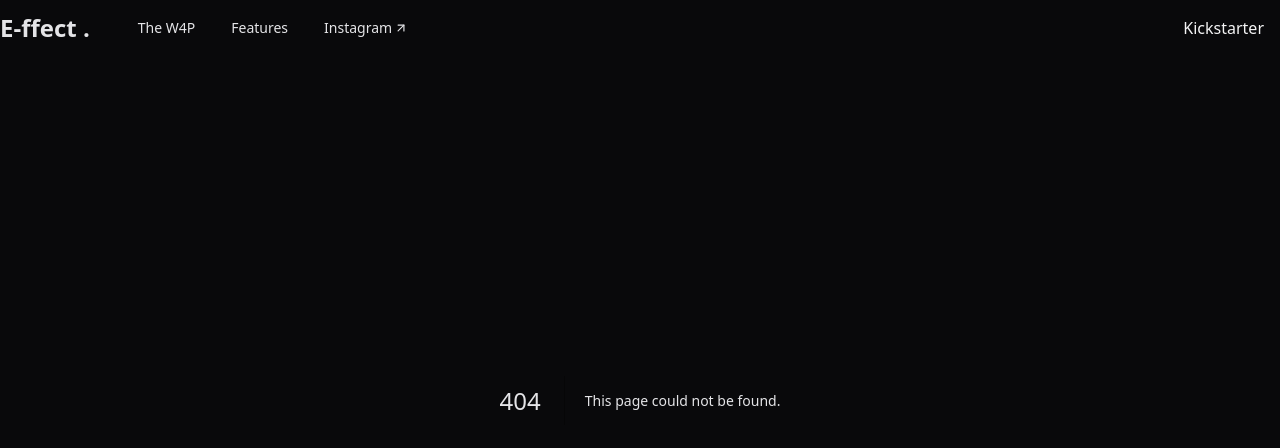
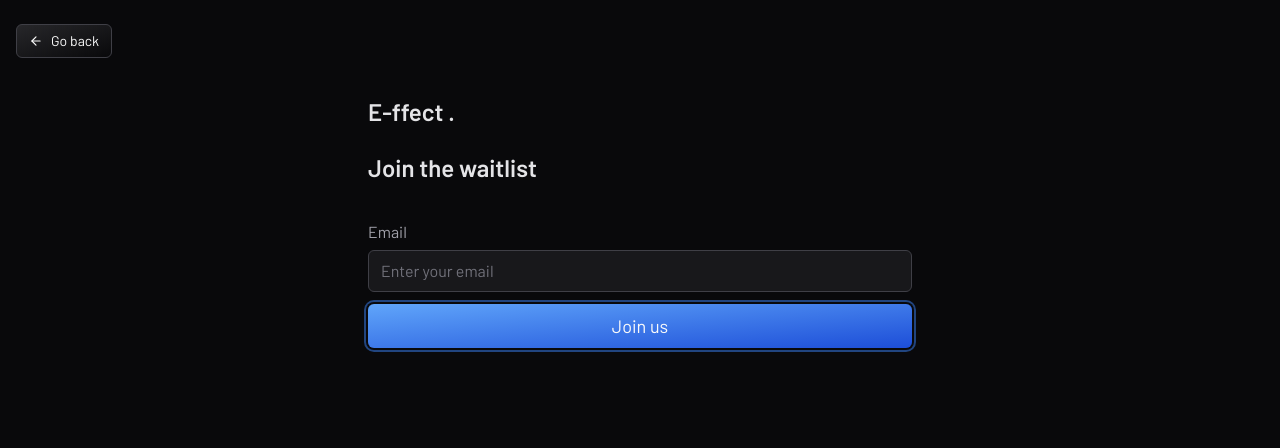
Before and after one commit to spooneyes/e-ffect-landing-final, a Next.js app: page /join in a window 1280 px wide. Before the commit this address had no page. Shown: the top 448 px of the page. Built offline with nearby package versions, Linux system fonts and the light colour scheme.

Commit message:
Join waitlist Api route + page

```diff
--- a/package.json
+++ b/package.json
@@ -9,7 +9,9 @@
     "lint": "next lint"
   },
   "dependencies": {
+    "@mailchimp/mailchimp_marketing": "^3.0.80",
     "class-variance-authority": "^0.7.0",
+    "formik": "^2.4.6",
     "framer-motion": "^11.0.20",
     "mini-svg-data-uri": "^1.4.4",
     "next": "14.1.0",
@@ -19,7 +21,8 @@
     "react-dom": "^18",
     "react-icons": "^5.0.1",
     "react-use-measure": "^2.1.1",
-    "tailwind-merge": "^2.2.1"
+    "tailwind-merge": "^2.2.1",
+    "yup": "^1.4.0"
   },
   "devDependencies": {
     "@types/node": "^20",
--- a/src/components/hero/Content.tsx
+++ b/src/components/hero/Content.tsx
@@ -5,7 +5,6 @@ import { SplashButton } from "../buttons/SplashButton";
 import { GhostButton } from "../buttons/GhostButton";
 import { GlowingChip } from "../utils/GlowingChip";
 import { useRouter } from "next/router";
-import Example from "../utils/Input";
 
 export const Content = () => {
   const router = useRouter();
@@ -83,7 +82,7 @@ export const Content = () => {
         {/* TODO */}
         {/* Page pour rentrer son mail */}
         <SplashButton
-          onClick={() => router.push("/#")}
+          onClick={() => router.push("/join")}
           className="flex items-center gap-2"
         >
           Join us
@@ -93,7 +92,7 @@ export const Content = () => {
           onClick={() => router.push("/#features")}
           className="rounded-md px-4 py-2 text-lg text-zinc-100"
         >
-          Learn more
+          About our product
         </GhostButton>
       </motion.div>
       <motion.div
--- a/src/components/signin/SignIn.tsx
+++ b/src/components/signin/SignIn.tsx
@@ -1,4 +1,5 @@
-import React from "react";
+"use client";
+import React, { useState } from "react";
 import { CornerGrid } from "../utils/CornerGrid";
 import { NavLogo } from "../navbar/NavLogo";
 import Link from "next/link";
@@ -8,6 +9,14 @@ import { SplashButton } from "../buttons/SplashButton";
 import { FiArrowLeft } from "react-icons/fi";
 import { useRouter } from "next/router";
 import { motion } from "framer-motion";
+
+import { Formik, Form, Field, ErrorMessage } from "formik";
+import * as Yup from "yup";
+
+type Props = {};
+const requiredSchema = Yup.object({
+  email: Yup.string().email("Invalid email").required("Email is required"),
+});
 
 export const SignIn = () => {
   const router = useRouter();
@@ -41,13 +50,14 @@ export const SignIn = () => {
       >
         <Heading />
 
-        <SocialOptions />
-        <Or />
+        {/* <SocialOptions /> */}
+        {/* <Or /> */}
         <Email />
-        <Terms />
+
+        {/* <Terms /> */}
       </motion.div>
 
-      <CornerGrid />
+      {/* <CornerGrid /> */}
     </div>
   );
 };
@@ -56,13 +66,13 @@ const Heading = () => (
   <div>
     <NavLogo />
     <div className="mb-9 mt-6 space-y-1.5">
-      <h1 className="text-2xl font-semibold">Sign in to your account</h1>
-      <p className="text-zinc-400">
+      <h1 className="text-2xl font-semibold">Join the waitlist</h1>
+      {/* <p className="text-zinc-400">
         Don't have an account?{" "}
         <Link href="#" className="text-blue-400">
           Create one.
         </Link>
-      </p>
+      </p> */}
     </div>
   </div>
 );
@@ -94,20 +104,83 @@ const Or = () => {
 };
 
 const Email = () => {
+  const [status, setStatus] = useState<number | null>(null);
+  const [message, setMessage] = useState<string>("");
+  const [buttonDisabled, setButtonDisabled] = useState<boolean>(false);
+  const [submitting, setSubmitting] = useState<boolean>(false);
+  const [run, setRun] = useState<boolean>(false);
+  const [totalCounts, setTotalCounts] = useState<number>(400);
+  const [showConfetti, setShowConfetti] = useState<boolean>(false);
+
   return (
-    <form onSubmit={(e) => e.preventDefault()}>
+    <Formik
+      initialValues={{
+        email: "",
+      }}
+      validationSchema={requiredSchema}
+      onSubmit={async (values, { resetForm }) => {
+        setButtonDisabled(true);
+        try {
+          const response = await fetch("/api/newsletter", {
+            method: "POST",
+            headers: {
+              "Content-Type": "application/json",
+            },
+            body: JSON.stringify({
+              email: values?.email,
+            }),
+          });
+          const datas = await response.json();
+          if (datas.status >= 400) {
+            setStatus(datas.status);
+            setMessage(
+              "Error joining the newsletter. You can directly contact me at github@ebraj."
+            );
+            setTimeout(() => {
+              setMessage("");
+              setButtonDisabled(false);
+            }, 2000);
+            return;
+          }
+
+          setStatus(201);
+          setMessage("Thank you for subscribing 🎸.");
+          setShowConfetti(true);
+          setRun(true);
+          setTimeout(() => {
+            setTotalCounts(0);
+            setMessage("");
+            resetForm();
+            setButtonDisabled(false);
+          }, 4000);
+          setTotalCounts(400);
+        } catch (error) {
+          setStatus(500);
+          setMessage(
+            "Error joining the newsletter. You can directly contact me at emily@e-ffect.fr."
+          );
+          setTimeout(() => {
+            setMessage("");
+            setButtonDisabled(false);
+          }, 2000);
+        }
+      }}
+    >
+      <Form>
         <div className="mb-3">
           <label htmlFor="email-input" className="mb-1.5 block text-zinc-400">
             Email
           </label>
-        <input
-          id="email-input"
+
+          <Field
             type="email"
-          placeholder="your.email@provider.com"
+            name="email"
             className="w-full rounded-md border border-zinc-700 bg-zinc-900 px-3 py-2 placeholder-zinc-500 ring-1 ring-transparent transition-shadow focus:outline-0 focus:ring-blue-700"
+            placeholder="Enter your email"
+            autoComplete="off"
           />
         </div>
-      <div className="mb-6">
+        {/* <div className="mb-6">
         <div className="mb-1.5 flex items-end justify-between">
           <label htmlFor="password-input" className="block text-zinc-400">
             Password
@@ -122,17 +195,31 @@ const Email = () => {
           placeholder="••••••••••••"
           className="w-full rounded-md border border-zinc-700 bg-zinc-900 px-3 py-2 placeholder-zinc-500 ring-1 ring-transparent transition-shadow focus:outline-0 focus:ring-blue-700"
         />
-      </div>
-      <SplashButton type="submit" className="w-full">
-        Sign in
+      </div> */}
+        <SplashButton
+          disabled={buttonDisabled}
+          type="submit"
+          className="w-full"
+        >
+          {submitting ? "Joining" : "Join us"}
         </SplashButton>
-    </form>
+        {message && (
+          <p
+            className={`${
+              status !== 201 ? "text-red-500" : "text-green-500"
+            } pt-4 font-bold `}
+          >
+            {message}
+          </p>
+        )}
+      </Form>
+    </Formik>
   );
 };
 
 const Terms = () => (
   <p className="mt-9 text-xs text-zinc-400">
-    By signing in, you agree to our{" "}
+    By joining in, you agree to our{" "}
     <Link href="#" className="text-blue-400">
       Terms & Conditions
     </Link>{" "}
--- /dev/null
+++ b/src/pages/api/newsletter.ts
@@ -0,0 +1,46 @@
+import type { NextApiRequest, NextApiResponse } from "next";
+
+export default async function handler(
+  req: NextApiRequest,
+  res: NextApiResponse
+) {
+  if (req.method !== "POST") {
+    return res.status(405).json({ error: "Method not allowed" });
+  }
+
+  const { email } = req.body;
+  if (!email) {
+    return res.status(400).json({ error: "Email is required" });
+  }
+
+  const MailchimpKey = process.env.MAILCHIMP_API_KEY;
+  const MailchimpServer = process.env.MAILCHIMP_API_SERVER;
+  const MailchimpAudience = process.env.MAILCHIMP_AUDIENCE_ID;
+
+  const customUrl = `https://${MailchimpServer}.api.mailchimp.com/3.0/lists/${MailchimpAudience}/members`;
+
+  try {
+    const response = await fetch(customUrl, {
+      method: "POST",
+      headers: {
+        Authorization: `apikey ${MailchimpKey}`,
+        "Content-Type": "application/json",
+      },
+      body: JSON.stringify({
+        email_address: email,
+        status: "subscribed",
+      }),
+    });
+
+    if (!response.ok) {
+      const errorData = await response.json();
+      return res.status(response.status).json({ error: errorData.detail });
+    }
+
+    const received = await response.json();
+    return res.status(200).json(received);
+  } catch (error) {
+    console.error("Error adding email to Mailchimp list:", error);
+    return res.status(500).json({ error: "Internal Server Error" });
+  }
+}
```
Also changed, not shown: src/pages/join.tsx (renamed from src/pages/signin.tsx), 1 other file (tests, documents, lock files or other folders). Lines whose indentation alone changed are shown as unchanged.
